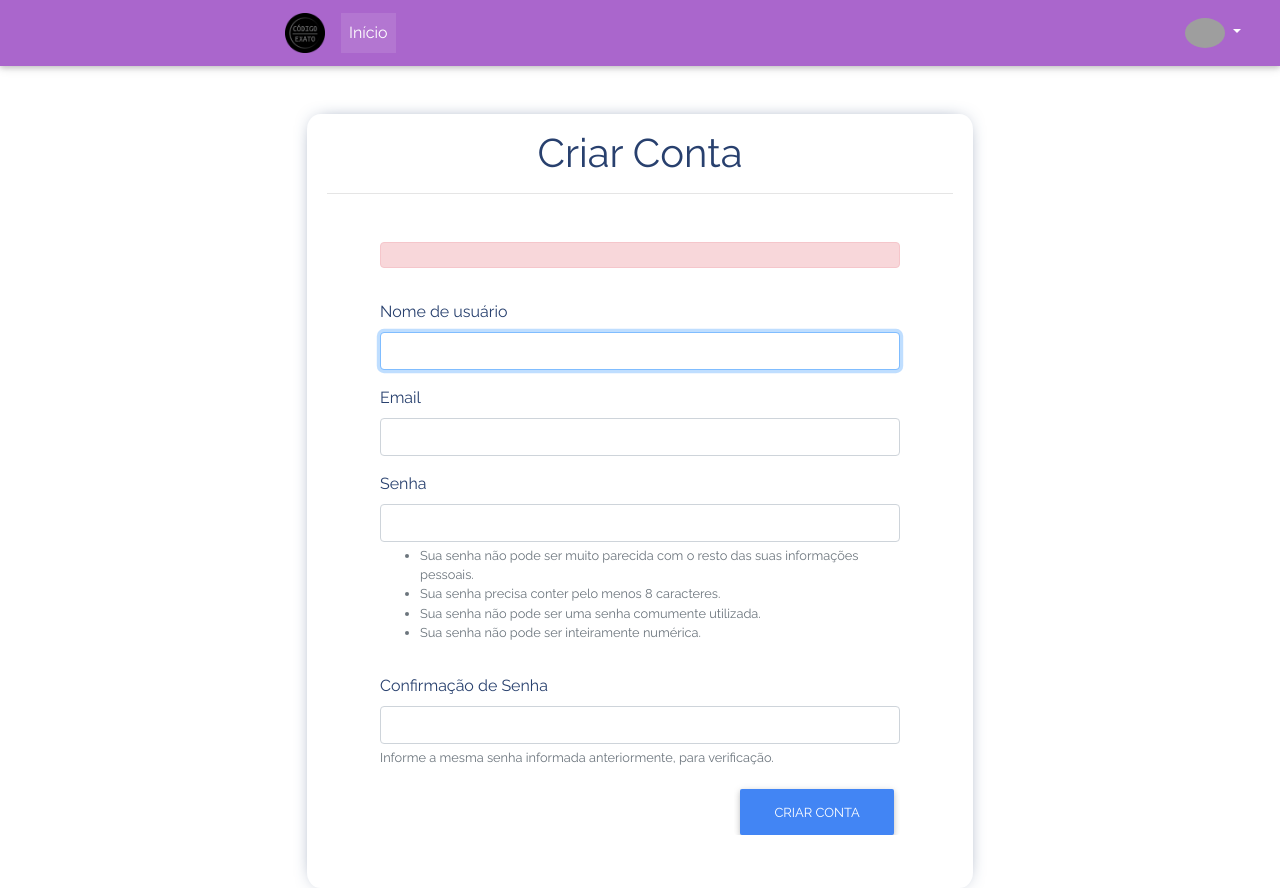
After one commit to edcarlosneves/calibration-curve, a Django app: page /accounts/register/ in a window 1280 px wide. The commit adds this page. Run offline with Django 3.2, Linux system fonts and the light colour scheme; some libraries are stand-ins or nearby versions; grey boxes are pictures that could not be loaded.

Commit message:
Criação do sistema de registro de contas de usuários

```diff
--- /dev/null
+++ b/accounts/forms.py
@@ -0,0 +1,8 @@
+from django.contrib.auth.forms import UserCreationForm
+from accounts.models import User
+
+
+class CustomUserCreationForm(UserCreationForm):
+    class Meta(UserCreationForm.Meta):
+        model = User
+        fields = UserCreationForm.Meta.fields + ("email",)
--- a/accounts/models.py
+++ b/accounts/models.py
@@ -3,4 +3,8 @@ from django.contrib.auth.models import AbstractUser
 
 
 class User(AbstractUser):
-    pass
+    email = models.CharField(
+        "Email",
+        max_length=255,
+        unique=True,
+    )
--- /dev/null
+++ b/accounts/urls.py
@@ -0,0 +1,7 @@
+from django.urls import include, path
+from . import views
+
+urlpatterns = [
+    path("register/", views.register, name="register"),
+    path("", include("django.contrib.auth.urls")),
+]
--- a/accounts/views.py
+++ b/accounts/views.py
@@ -1,3 +1,22 @@
-from django.shortcuts import render
+from django.contrib.auth import login
+from django.shortcuts import redirect, render
+from django.urls import reverse
+from accounts.forms import CustomUserCreationForm
 
-# Create your views here.
+
+def register(request):
+    if request.method == "GET":
+        return render(
+            request, "accounts/register.html", {"form": CustomUserCreationForm}
+        )
+    elif request.method == "POST":
+        form = CustomUserCreationForm(request.POST)
+        if form.is_valid():
+            user = form.save()
+            login(request, user)
+            return redirect(reverse("analyses"))
+        else:
+            point = 10
+            return render(
+                request, "accounts/register.html", {"form": form}
+            )
--- a/calibration/models.py
+++ b/calibration/models.py
@@ -24,7 +24,9 @@ class Analysis(models.Model):
         max_length=255,
         help_text="Valores das concentrações para cada absorbância fornecida separados por vírgulas.",
     )
-    analyst = models.ForeignKey(settings.AUTH_USER_MODEL, on_delete=models.CASCADE, default=1)
+    analyst = models.ForeignKey(
+        settings.AUTH_USER_MODEL, on_delete=models.CASCADE, default=1
+    )
 
     class Meta:
         verbose_name_plural = "Analyses"
--- a/core/urls.py
+++ b/core/urls.py
@@ -19,5 +19,5 @@ from django.urls import include, path
 urlpatterns = [
     path("", include("calibration.urls")),
     path("admin/", admin.site.urls),
-    path("accounts/", include("django.contrib.auth.urls")),
+    path("accounts/", include("accounts.urls")),
 ]
--- /dev/null
+++ b/templates/accounts/register.html
@@ -0,0 +1,62 @@
+{% extends 'base.html' %}
+{% load widget_tweaks %}
+{% block content %}
+    <div class="report-boxes" style="max-width: 60%; margin:0 auto;">
+        <h1 align="center">Criar Conta</h1>
+        <hr class="mb-5">
+        <form method="post" action="{% url 'register' %}" class="mb-5">
+            {% csrf_token %}
+
+            <div class="form-row align-items-center mt-3">
+                <div class="col-md-10 offset-md-1">
+                    <div class="alert alert-danger" role="alert">
+                        {{ form.errors }}
+                    </div>
+                </div>
+            </div>
+
+            <div class="form-row align-items-center mt-3">
+                <div class="col-md-10 offset-md-1">
+                    <label for="{{ form.username.id_for_label }}">Nome de usuário</label>
+                    {% render_field form.username class="form-control" %}
+                </div>
+            </div>
+
+            <div class="form-row align-items-center mt-3">
+                <div class="col-md-10 offset-md-1">
+                    <label for="{{ form.email.id_for_label }}">Email</label>
+                    {% render_field form.email class="form-control" %}
+                </div>
+            </div>
+
+            <div class="form-row align-items-center mt-3">
+                <div class="col-md-10 offset-md-1">
+                    <label for="{{ form.password1.id_for_label }}">Senha</label>
+                    {% render_field form.password1 class="form-control" %}
+                    <small class="form-text text-muted">
+                        {{ form.password1.help_text }}
+                    </small>
+                </div>
+            </div>
+
+            <div class="form-row align-items-center mt-3">
+                <div class="col-md-10 offset-md-1">
+                    <label for="{{ form.password2.id_for_label }}">Confirmação de Senha</label>
+                    {% render_field form.password2 class="form-control" %}
+                    <small class="form-text text-muted">
+                        {{ form.password2.help_text }}
+                    </small>
+                </div>
+            </div>
+
+
+            <div class="form-row text-right mt-3">
+                <div class="col-md-10 offset-md-1">
+                    <input type="submit" class="btn btn-primary mb-0" value="Criar Conta">
+                </div>
+            </div>
+            <input type="hidden" name="next" value="{{ next }}"/>
+        </form>
+    </div>
+
+{% endblock %}
--- a/templates/base.html
+++ b/templates/base.html
@@ -78,6 +78,7 @@
                             <a class="dropdown-item" href="{% url 'logout' %}">Sair</a>
                         {% else %}
                             <a class="dropdown-item" href="{% url 'login' %}">Entrar</a>
+                            <a class="dropdown-item" href="{% url 'register' %}">Criar Conta</a>
                         {% endif %}
                     </div>
                 </li>
```
